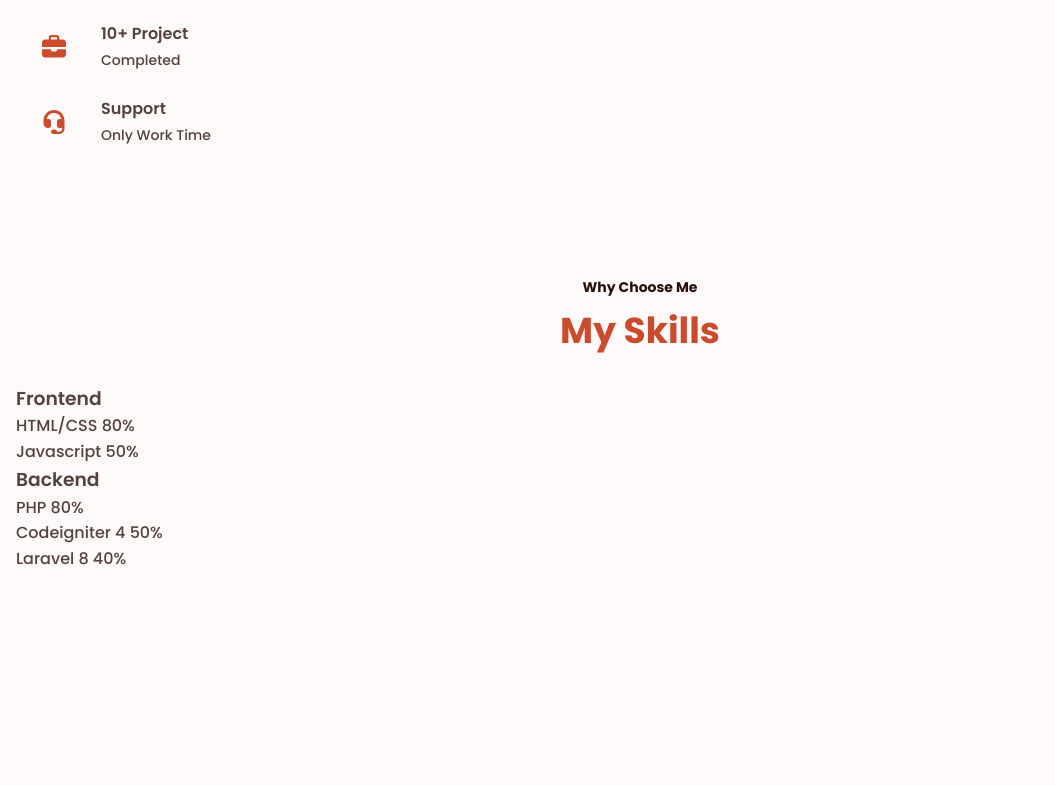
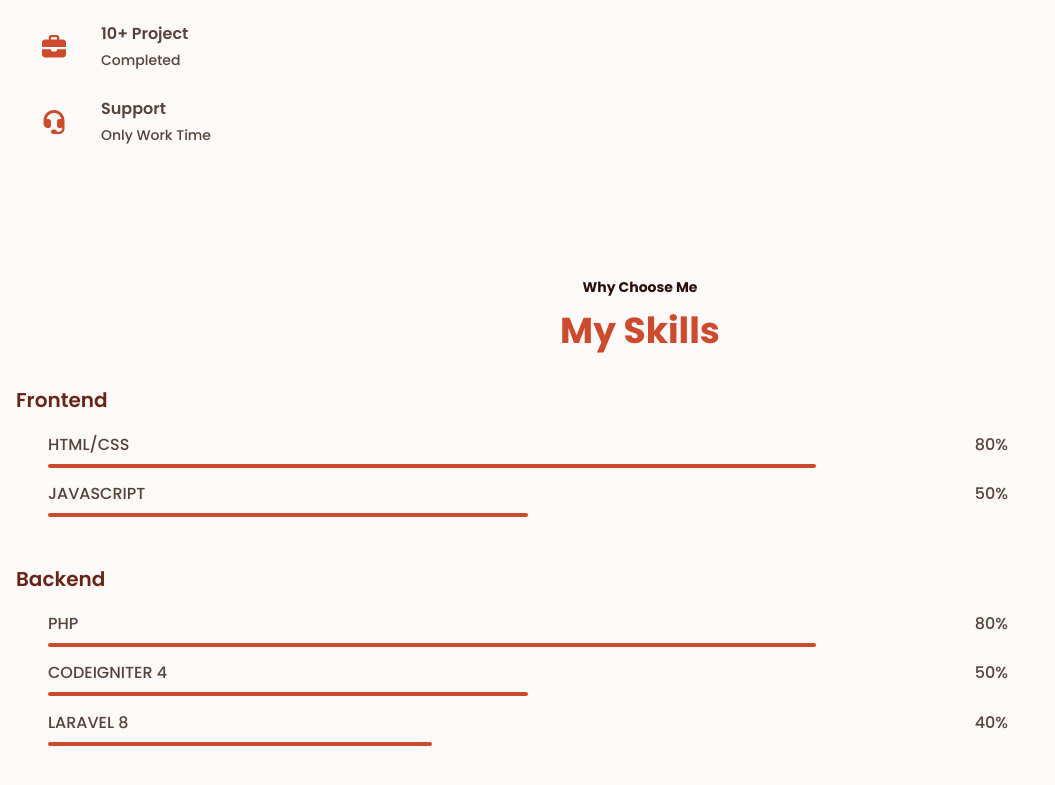
Before and after one commit to primagiant/Evaluasi-Ganesha-Pronity, a plain HTML site: page index.html in a window 1280 px wide. Shown: the part 1362-2147 px from the top of the page, without its empty margins (0-1055 px from the left). Before the commit the page ends 1965 px from the top, so only its background shows below. Drawn offline with Linux system fonts and the light colour scheme.

Commit message:
- Styling skills section     - menambahkan style pada persentage bar

```diff
--- a/css/style.css
+++ b/css/style.css
@@ -335,3 +335,44 @@
 .about-information-subtitle-small{
     font-size: var(--small-font-size);
 }
+/* ################## SKILLS ################### */
+.skills-container{
+    row-gap: 2rem;
+}
+.skills-subtitle{
+    font-size: var(--h3-font-size);
+    color: var(--first-color-dark);
+    margin-bottom: var(--mb-2);
+}
+.skills-data{
+    position: relative;
+    display: flex;
+    justify-content: space-between;
+    margin: 0 var(--mb-4);
+}
+.skills-name{
+    text-transform: uppercase;
+    margin-bottom: var(--mb-3);
+}
+.skills-bar{
+    position: absolute;
+    top: 2rem;
+    height: .25rem;
+    background-color: var(--first-color);
+    border-radius: .125rem;
+}
+.skill-html{
+    width: 80%;
+}
+.skill-js{
+    width: 50%;
+}
+.skill-php{
+    width: 80%;
+}
+.skill-codeigniter{
+    width: 50%;
+}
+.skill-laravel{
+    width: 40%;
+}
```
